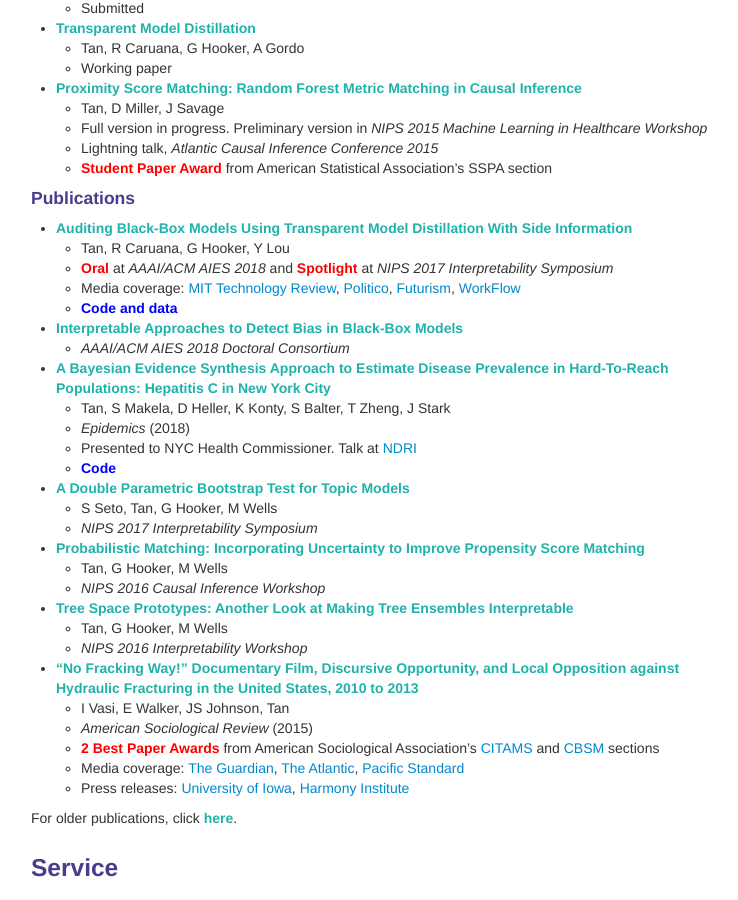
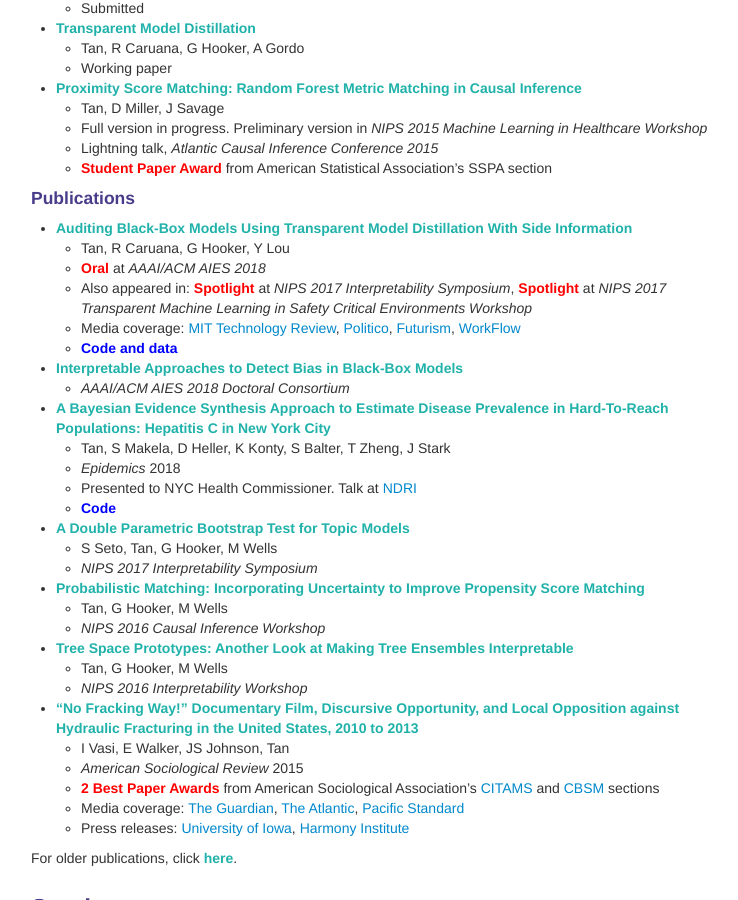
Before and after one commit to shftan/shftan.github.io, a Jekyll site: the page built from index.md, in a window 1280 px wide and 900 px high, scrolled down 1063 px. Shown: the whole window, without its empty margins (259-997 px from the left). Built offline with Jekyll 4.4.1, drawn with Linux system fonts in a browser that asks for light colours.

Commit message:
Update index.md

```diff
--- a/index.md
+++ b/index.md
@@ -67,14 +67,15 @@ For older news, click <a class="paper" href="oldernews.html">here</a>.
 <h4>Publications</h4>
 - <a class="paper" href="https://arxiv.org/abs/1710.06169">Auditing Black-Box Models Using Transparent Model Distillation With Side Information</a>
    - Tan, R Caruana, G Hooker, Y Lou
-   - <span class="highlight">Oral</span> at _AAAI/ACM AIES 2018_ and <span class="highlight">Spotlight</span> at _NIPS 2017 Interpretability Symposium_
+   - <span class="highlight">Oral</span> at _AAAI/ACM AIES 2018_
+   - Also appeared in: <span class="highlight">Spotlight</span> at _NIPS 2017 Interpretability Symposium_, <span class="highlight">Spotlight</span> at _NIPS 2017 Transparent Machine Learning in Safety Critical Environments Workshop_
    - Media coverage: [MIT Technology Review](https://www.technologyreview.com/s/609338/new-research-aims-to-solve-the-problem-of-ai-bias-in-black-box-algorithms/), [Politico](https://www.politico.com/agenda/story/2018/02/07/algorithmic-bias-software-recommendations-000631), [Futurism](https://futurism.com/ai-bias-black-box/), [WorkFlow](https://www.servicenow.com/workflow/algorithmic-audit.html)
    - <a class="resource" href="https://github.com/shftan/auditblackbox">Code and data</a>
 - <a class="paper" href="http://www.aies-conference.com/wp-content/papers/student/1st_AIES-DC_paper_55.pdf">Interpretable Approaches to Detect Bias in Black-Box Models</a>
    - _AAAI/ACM AIES 2018 Doctoral Consortium_
 - <a class="paper" href="https://www.sciencedirect.com/science/article/pii/S1755436516300755">A Bayesian Evidence Synthesis Approach to Estimate Disease Prevalence in Hard-To-Reach Populations: Hepatitis C in New York City</a>
    - Tan, S Makela, D Heller, K Konty, S Balter, T Zheng, J Stark
-   - _Epidemics_ (2018)
+   - _Epidemics_ 2018
    - Presented to NYC Health Commissioner. Talk at [NDRI](http://www.ndri.org)
    - <a class="resource" href="https://www.sciencedirect.com/science/article/pii/S1755436516300755?via%3Dihub#sec0190">Code</a>
 - <a class="paper" href="https://arxiv.org/pdf/1711.07104.pdf">A Double Parametric Bootstrap Test for Topic Models</a>
@@ -88,7 +89,7 @@ For older news, click <a class="paper" href="oldernews.html">here</a>.
    - _NIPS 2016 Interpretability Workshop_
 - <a class="paper" href="http://journals.sagepub.com/doi/abs/10.1177/0003122415598534">"No Fracking Way!" Documentary Film, Discursive Opportunity, and Local Opposition against Hydraulic Fracturing in the United States, 2010 to 2013</a>
    - I Vasi, E Walker, JS Johnson, Tan
-   - _American Sociological Review_ (2015)
+   - _American Sociological Review_ 2015
    - <span class="highlight">2 Best Paper Awards</span> from American Sociological Association's [CITAMS](https://citams.org/citasa-awards) and [CBSM](http://cbsm-asa.org/awards) sections
    - Media coverage: [The Guardian](https://www.theguardian.com/environment/2015/sep/02/gasland-hbo-documentary-fracking-opposition), [The Atlantic](https://www.theatlantic.com/entertainment/archive/2017/02/a-common-theme-for-this-years-oscar-nominated-documentaries/517638/), [Pacific Standard](https://psmag.com/environment/a-fracking-effective-film)
    - Press releases: [University of Iowa](http://www.newswise.com/articles/the-power-of-film), [Harmony Institute](https://harmonylabs.org/gasland)
```
Also changed, not shown: other parts of index.md (+1 -1 lines).
